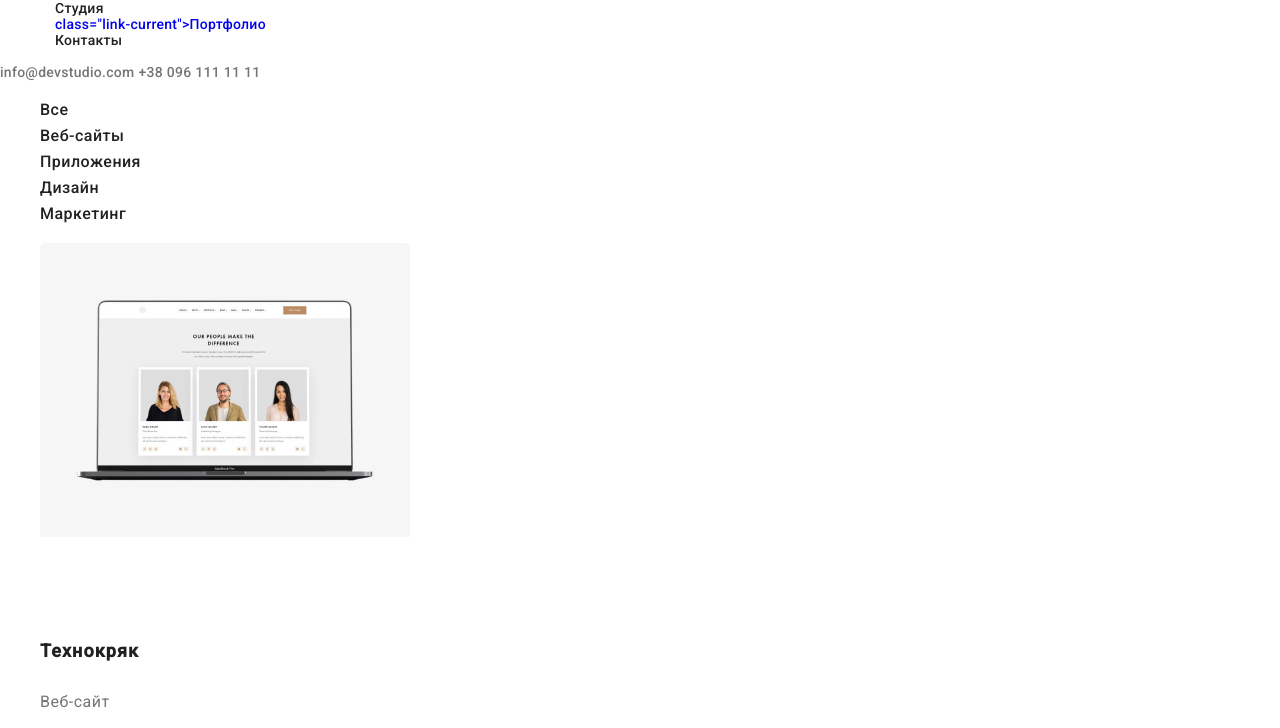
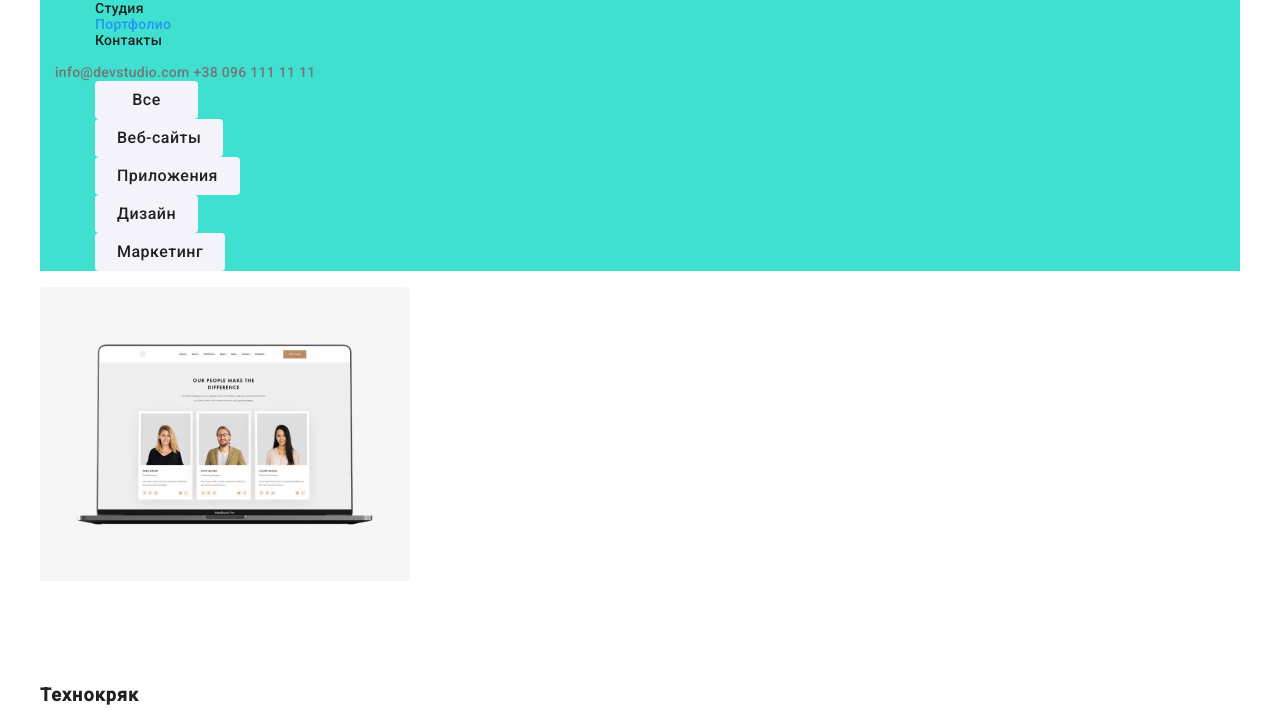
Before and after one commit to gureiv/goit-markup-hw-03, a plain HTML site: page portfolio.html in a window 1280 px wide. Shown: the part 44-772 px from the top of the page. Drawn offline with nearby package versions, Linux system fonts and the light colour scheme.

Commit message:
кнопки

```diff
--- a/main.css
+++ b/main.css
@@ -21,9 +21,12 @@ body {
   font-style: normal;
 }
 .container {
+  margin-left: auto;
+  margin-right: auto;
+  background-color: turquoise;
   width: 1200px;
-  margin-left: 15px;
-  margin-right: 15px;
+  padding-left: 15px;
+  padding-right: 15px;
 }
 a {
   text-decoration: none;
@@ -32,6 +35,9 @@ ul {
   list-style: none;
 }
 h1 {
+  background-color: tomato;
+  margin-top: 0;
+  margin-bottom: 0;
   font-weight: 900;
   font-size: 44px;
   line-height: 1.36;
@@ -97,18 +103,31 @@ h3 {
   color: var(--main-color);
 }
 .portfolio {
+  margin-top: 0;
+  margin-bottom: 0;
+}
+.button {
+  display: inline-block;
+  min-width: 103px;
+  padding: 6px 22px;
+  background: #f5f4fa;
+  border-radius: 4px;
+  margin: 0;
   font-weight: 500;
   font-size: 16px;
   line-height: 1.62;
   letter-spacing: 0.03em;
   color: var(--title-color);
+  text-align: center;
 }
+
 .list-items {
   color: var(--title-color);
 }
 .list-items:hover,
 .list-items:focus {
-  color: var(--main-color);
+  color: var(--footer-color);
+  background-color: var(--main-color);
 }
 .quality {
   font-weight: 700;
@@ -192,6 +211,20 @@ p {
   letter-spacing: 0.06em;
   box-shadow: 0px 4px 4px rgba(0, 0, 0, 0.15);
 }
+.buttom-footer {
+  display: inline-block;
+  min-width: 200px;
+  padding: 10px 28px;
+  text-align: center;
+  color: var(--footer-color);
+  border-radius: 4px;
+  background-color: var(--main-color);
+  font-weight: 700;
+  font-size: 16px;
+  line-height: 1.87;
+  letter-spacing: 0.06em;
+  box-shadow: 0px 4px 4px rgba(0, 0, 0, 0.15);
+}
 .source {
   color: var(--footer-source);
   font-weight: 400;
--- a/portfolio.html
+++ b/portfolio.html
@@ -16,7 +16,8 @@
 
   <body>
     <header>
-      <nav class="container">
+      <div class="container">
+        <nav>
           <a href="./index.html" class="logo"
             ><span class="blue"> Web </span
             ><span class="studio"> Studio </span></a
@@ -26,7 +27,7 @@
               <a href="./index.html" class="link">Студия</a>
             </li>
             <li>
-            <a href="./portfolio.html">class="link-current">Портфолио</a>
+              <a href="./portfolio.html" class="link-current">Портфолио</a>
             </li>
             <li>
               <a href="" class="link">Контакты</a>
@@ -41,24 +42,26 @@
             <span class="contac">+38 096 111 11 11</span></a
           >
         </address>
+      </div>
     </header>
     <main>
-      <nav class="portfolio">
-        <ul>
-          <li>
-            <a href=""><span class="list-items">Все</span></a>
+      <nav >
+        <div class="container">
+        <ul class="portfolio">
+          <li class="list-portfolio">
+            <a href="" class="button list-items">Все</a>
           </li>
-          <li>
-            <a href=""><span class="list-items">Веб-сайты</span></a>
+          <li class="list-portfolio">
+            <a href="" class="button list-items">Веб-сайты</a>
           </li>
-          <li>
-            <a href=""><span class="list-items">Приложения</span></a>
+          <li class="list-portfolio">
+            <a href="" class="button list-items">Приложения</a>
           </li>
-          <li>
-            <a href=""><span class="list-items">Дизайн</span></a>
+          <li class="list-portfolio">
+            <a href="" class="button list-items">Дизайн</a>
           </li>
-          <li>
-            <a href=""><span class="list-items">Маркетинг</span></a>
+          <li class="list-portfolio">
+            <a href="" class="button list-items">Маркетинг</a>
           </li>
         </ul>
       </nav>
```
Also changed, not shown: index.html (+6 -3 lines). Lines whose indentation alone changed are shown as unchanged.
